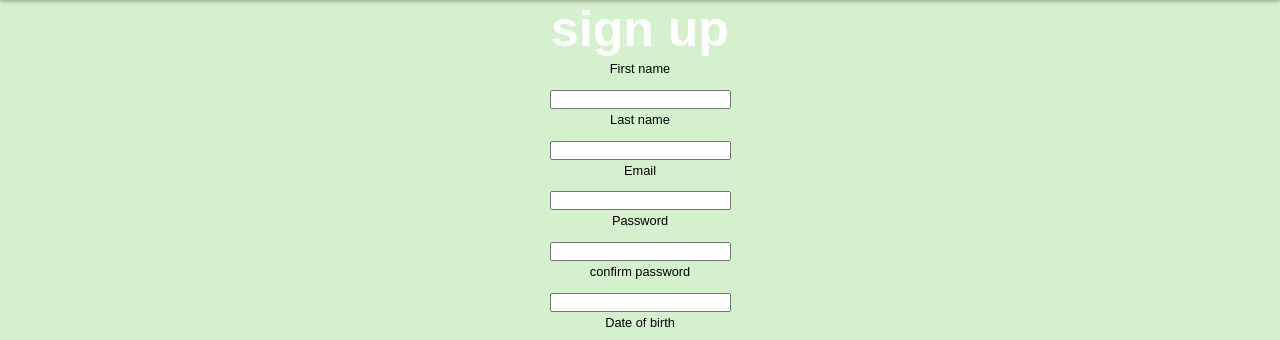
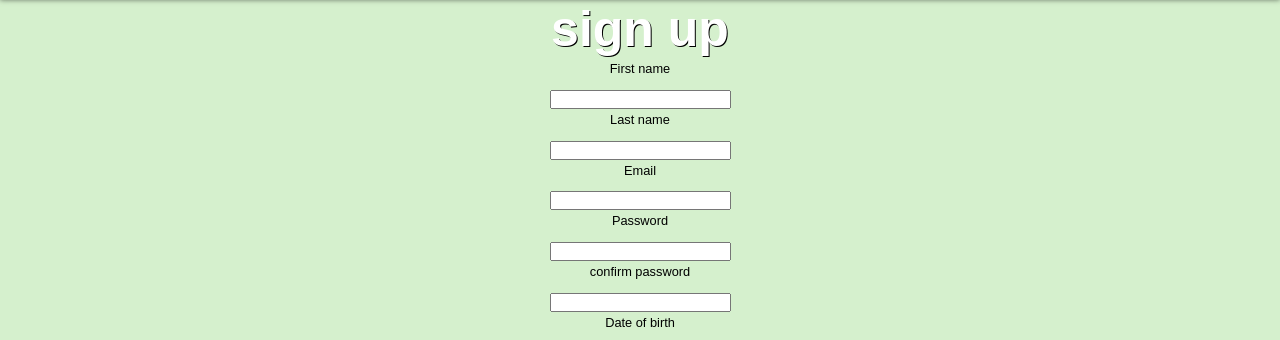
Before and after one commit to mcclure-calvin-wm/CyberDump1, a PHP site: page /createAccount.html in a window 1280 px wide. Shown: the part 173-513 px from the top of the page. Run offline with PHP 8.4, Linux system fonts and the light colour scheme.

Commit message:
added shadow to h5 css

```diff
--- a/freehtml5buildings/css/signup.css
+++ b/freehtml5buildings/css/signup.css
@@ -405,6 +405,8 @@ ul img {
 
 h5 {
     font-size: 50px;
+    text-shadow: 1px 1px #000;
+    border: none;
 }
 #Accountsetup{
     text-align: center;
```
